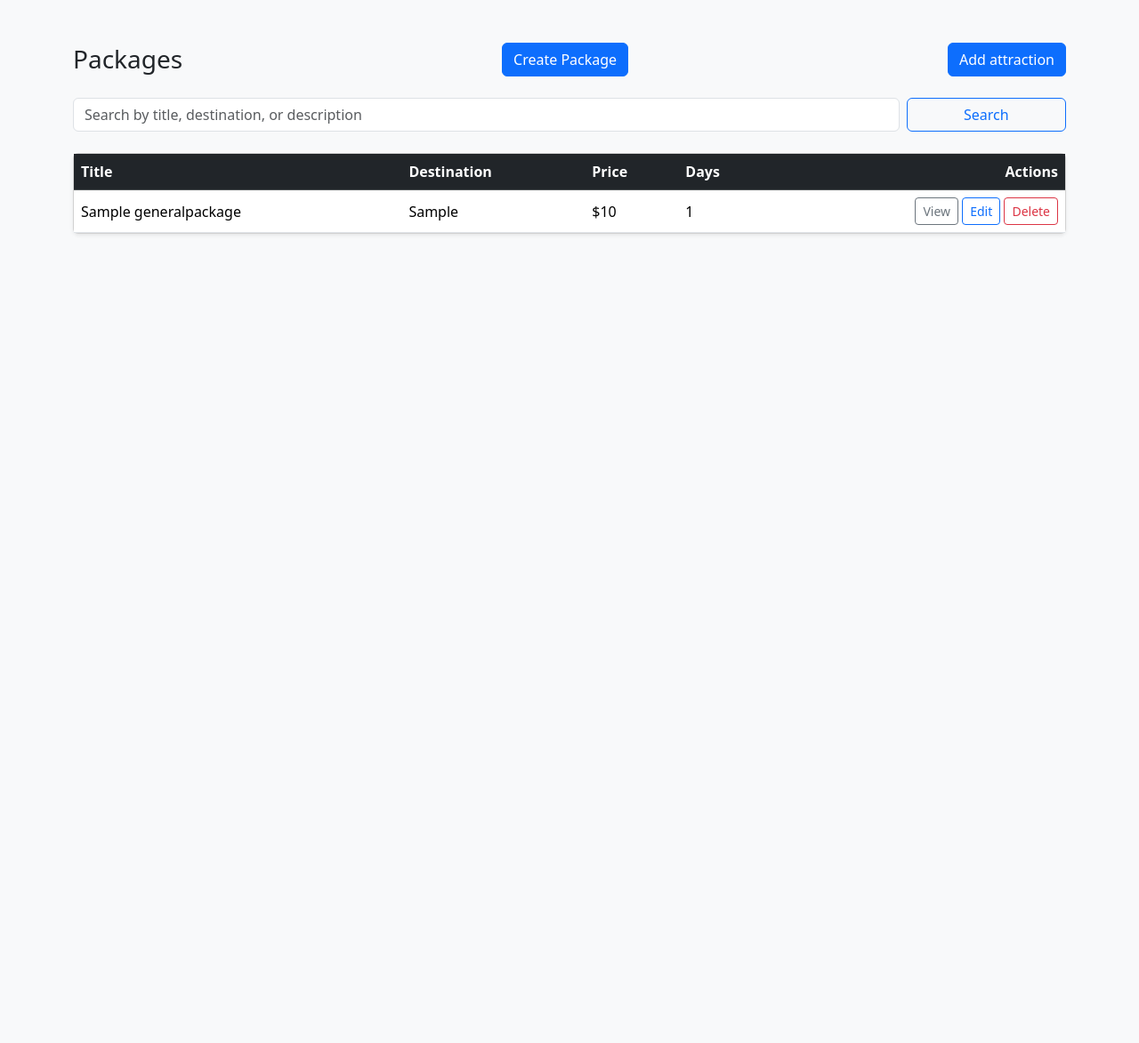
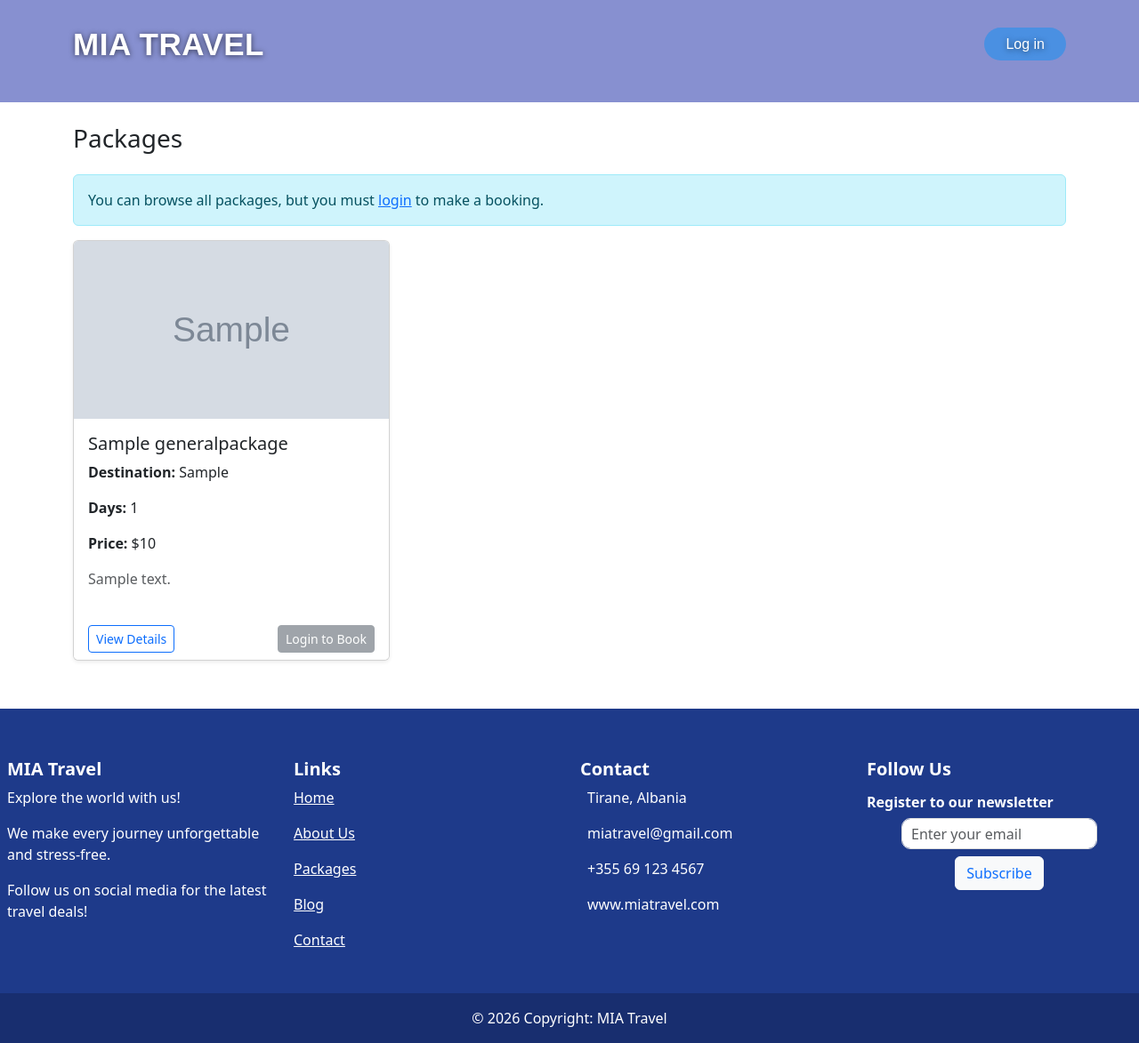
Before and after one commit to megicereni/project_django, a Django app: page / in a window 1280 px wide. Shown: the whole page at 89% size. Before the commit the page ends 264 px from the top, so only its background shows below. Run offline with Django 5.2, Linux system fonts and the light colour scheme; tables that the repository leaves empty hold one stand-in row (values such as "Sample post"); grey boxes marked "Sample" are stand-in pictures.

Commit message:
Show package list in different template based on role

```diff
--- a/travel_app/templates/admin/package_list.html
+++ b/travel_app/templates/admin/package_list.html
@@ -1,44 +1,45 @@
-<!DOCTYPE html>
-<html lang="en">
-<head>
-    <meta charset="UTF-8">
-    <title>Packages</title>
-    <link href="https://cdn.jsdelivr.net/npm/bootstrap@5.3.3/dist/css/bootstrap.min.css" rel="stylesheet">
-</head>
-<body class="bg-light">
-<main class="container py-5">
-    {# Header for the package list page. The Create button opens GeneralPackageCreateView. #}
+{% extends "base.html" %}
+{% block title %}Packages{% endblock %}
+
+{% block content %}
+
 <div class="d-flex justify-content-between align-items-center mb-4">
     <h1 class="h3 mb-0">Packages</h1>
-        <a href="{% url 'package_create' %}" class="btn btn-primary">Create Package</a>
-        <a href="{% url 'attraction_create'%}" class="btn btn-primary">Add attraction</a>
+
+    {% if user.is_staff %}
+    <div>
+        <a href="{% url 'package_create' %}" class="btn btn-primary">
+            Create Package
+        </a>
+        <a href="{% url 'attraction_create' %}" class="btn btn-primary">
+            Add Attraction
+        </a>
+    </div>
+    {% endif %}
 </div>
 
-    {# Shows success/error messages created in views.py with django.contrib.messages. #}
+{% if not user.is_authenticated %}
+<div class="alert alert-info">
+    You can browse all packages, but you must
+    <a href="{% url 'login' %}">login</a>
+    to make a booking.
+</div>
+{% endif %}
+
 {% if messages %}
 {% for message in messages %}
-            <div class="alert alert-{{ message.tags }}">{{ message }}</div>
+<div class="alert alert-{{ message.tags }}">
+    {{ message }}
+</div>
 {% endfor %}
 {% endif %}
 
-    {# Search form. It uses method="GET", so the search text appears in the URL as ?q=... #}
-    <form method="GET" class="row g-2 mb-4">
-        <div class="col-md-10">
-            <input type="search"
-                   name="q"
-                   value="{{ search }}"
-                   class="form-control"
-                   placeholder="Search by title, destination, or description">
-        </div>
-        <div class="col-md-2 d-grid">
-            <button type="submit" class="btn btn-outline-primary">Search</button>
-        </div>
-    </form>
+{% if user.is_staff %}
 
-    {# The "packages" variable comes from GeneralPackageListView.context_object_name. #}
 <div class="card shadow-sm">
     <div class="table-responsive">
         <table class="table table-hover align-middle mb-0">
+
             <thead class="table-dark">
             <tr>
                 <th>Title</th>
@@ -48,35 +49,104 @@
                 <th class="text-end">Actions</th>
             </tr>
             </thead>
+
             <tbody>
             {% for package in packages %}
             <tr>
-                        {# Each package is one GeneralPackages object from the database. #}
                 <td>{{ package.title }}</td>
                 <td>{{ package.destination }}</td>
                 <td>${{ package.price }}</td>
                 <td>{{ package.days }}</td>
+
                 <td class="text-end">
-                            {# These links use the package id to build detail and edit URLs. #}
-                            <a href="{% url 'package_detail' package.id %}" class="btn btn-sm btn-outline-secondary">View</a>
-                            <a href="{% url 'package_edit' package.id %}" class="btn btn-sm btn-outline-primary">Edit</a>
-                            {# DeleteView should receive POST, so delete is a form, not a link. #}
-                            <form method="POST" action="{% url 'package_delete' package.id %}" class="d-inline">
+                    <a href="{% url 'package_detail' package.id %}"
+                       class="btn btn-sm btn-outline-secondary">
+                        View
+                    </a>
+
+                    <a href="{% url 'package_edit' package.id %}"
+                       class="btn btn-sm btn-outline-primary">
+                        Edit
+                    </a>
+
+                    <form method="POST"
+                          action="{% url 'package_delete' package.id %}"
+                          class="d-inline">
                         {% csrf_token %}
-                                <button type="submit" class="btn btn-sm btn-outline-danger">Delete</button>
+                        <button type="submit"
+                                class="btn btn-sm btn-outline-danger">
+                            Delete
+                        </button>
                     </form>
                 </td>
             </tr>
+
             {% empty %}
-                    {# The empty block runs when the queryset has no packages. #}
             <tr>
-                        <td colspan="5" class="text-center py-4">No packages found.</td>
+                <td colspan="5" class="text-center py-4">
+                    No packages found.
+                </td>
             </tr>
             {% endfor %}
             </tbody>
+
         </table>
     </div>
 </div>
-</main>
-</body>
-</html>
+
+{% else %}
+<div class="row">
+
+    {% for package in packages %}
+    <div class="col-md-4 mb-4">
+
+        <div class="card h-100 shadow-sm package-card">
+            {% if package.photo %}
+            <img src="{{ package.photo.url }}"
+                 class="card-img-top"
+                 style="height: 200px; object-fit: cover;"
+                 alt="{{ package.title }}">
+            {% endif %}
+            <div class="card-body">
+                <h5 class="card-title">{{ package.title }}</h5>
+
+                <p><strong>Destination:</strong> {{ package.destination }}</p>
+                <p><strong>Days:</strong> {{ package.days }}</p>
+                <p><strong>Price:</strong> ${{ package.price }}</p>
+
+                <p class="text-muted">
+                    {{ package.description|truncatewords:20 }}
+                </p>
+            </div>
+
+            <div class="card-footer bg-white border-0 d-flex justify-content-between">
+
+                <a href="{% url 'package_detail' package.id %}"
+                   class="btn btn-outline-primary btn-sm">
+                    View Details
+                </a>
+
+                {% if user.is_authenticated %}
+                <a href="{% url 'booking_create' package.id %}"
+                   class="btn btn-success btn-sm">
+                    Book Now
+                </a>
+                {% else %}
+                <button class="btn btn-secondary btn-sm" disabled>
+                    Login to Book
+                </button>
+                {% endif %}
+
+            </div>
+
+        </div>
+    </div>
+
+    {% empty %}
+    <p class="text-center">No packages found.</p>
+    {% endfor %}
+
+</div>
+
+{% endif %}
+{% endblock %}
```
Lines whose indentation alone changed are shown as unchanged.
